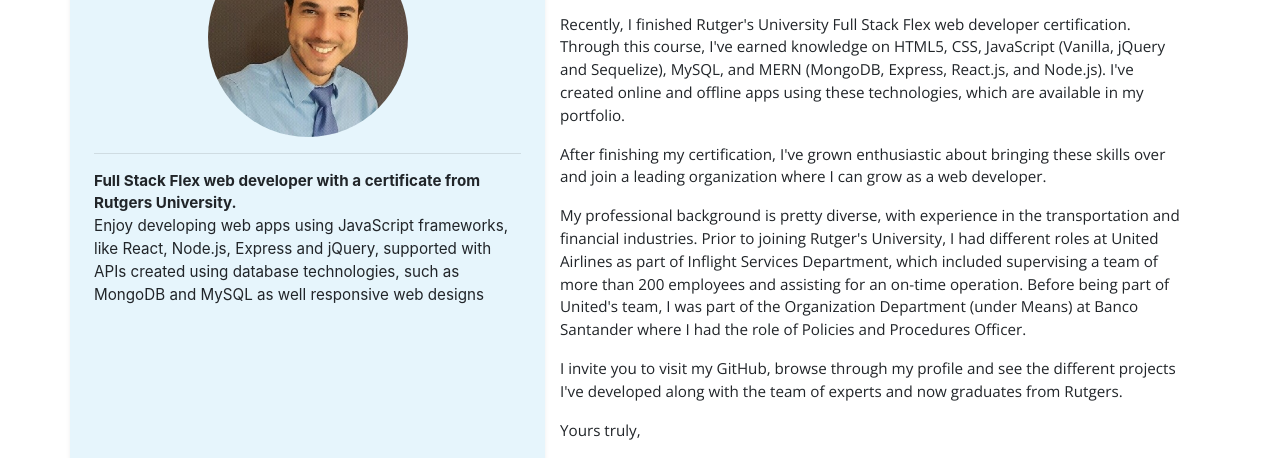
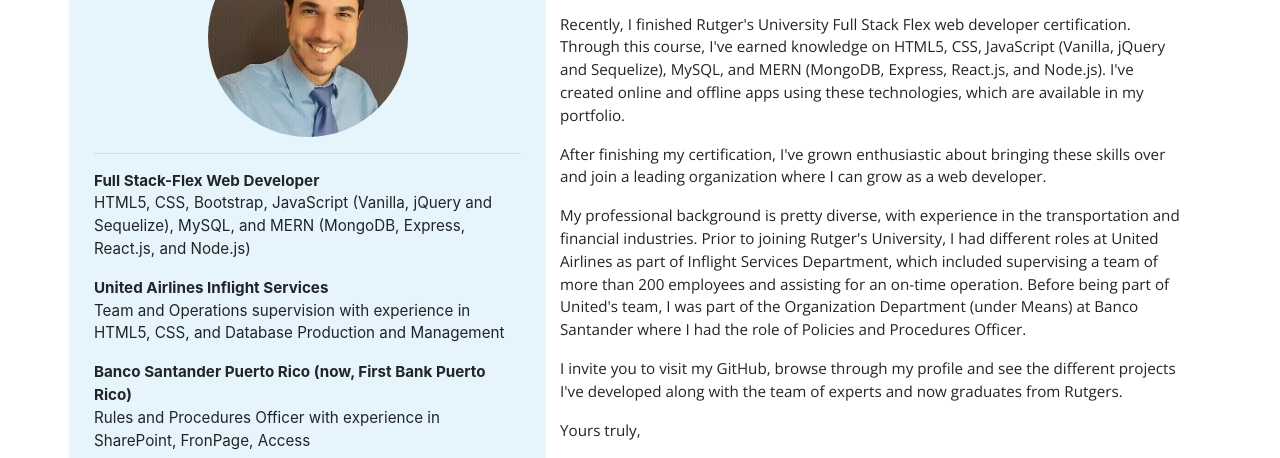
Before and after one commit to ivanzapatarivera/portfolio, a plain HTML site: page index.html in a window 1280 px wide. Shown: the part 245-703 px from the top of the page. Drawn offline with nearby package versions, Linux system fonts and the light colour scheme; a script that the page names is missing.

Commit message:
completed side bar

```diff
--- a/index.html
+++ b/index.html
@@ -66,18 +66,30 @@
       </header>
     </div>
 
-    <div class="container ">
+    <div class="container">
       <section>
         <div class="row">
           <div class="col-sm-12 col-lg-5 mt-2 leftcolumn shadow-sm">
             <div class="row">
               <div class="col-12 text-center p-4 pt-5" id="profilePicture">
-                  <!-- Here goes profile picture -->
-                <hr>
+                <!-- Here goes profile picture -->
+                <hr />
                 <p class="bodytext text-left">
-
-                <b>Full Stack Flex web developer with a certificate from Rutgers University.</b><br>Enjoy developing web apps using JavaScript frameworks, like React, Node.js, Express and jQuery, supported with APIs created using database technologies, such as MongoDB and MySQL as well responsive web designs
-
+                  <b>Full Stack-Flex Web Developer</b><br />HTML5, CSS,
+                  Bootstrap, JavaScript (Vanilla, jQuery and Sequelize), MySQL,
+                  and MERN (MongoDB, Express, React.js, and Node.js)
+                </p>
+                <p class="bodytext text-left">
+                  <b>United Airlines Inflight Services</b><br />Team and
+                  Operations supervision with experience in HTML5, CSS, and
+                  Database Production and Management<br />
+                </p>
+                <p class="bodytext text-left">
+                  <b
+                    >Banco Santander Puerto Rico (now, First Bank Puerto
+                    Rico)</b
+                  ><br />Rules and Procedures Officer with experience in
+                  SharePoint, FronPage, Access<br />
                 </p>
               </div>
             </div>
@@ -100,6 +112,11 @@
     <script src="assets/js/profilepicture.js"></script>
     <script src="assets/js/frontend.js"></script>
     <script src="assets/js/index.js" type="module"></script>
-    <script type="text/javascript" src="https://platform.linkedin.com/badges/js/profile.js" async defer></script>
+    <script
+      type="text/javascript"
+      src="https://platform.linkedin.com/badges/js/profile.js"
+      async
+      defer
+    ></script>
   </body>
 </html>
```
